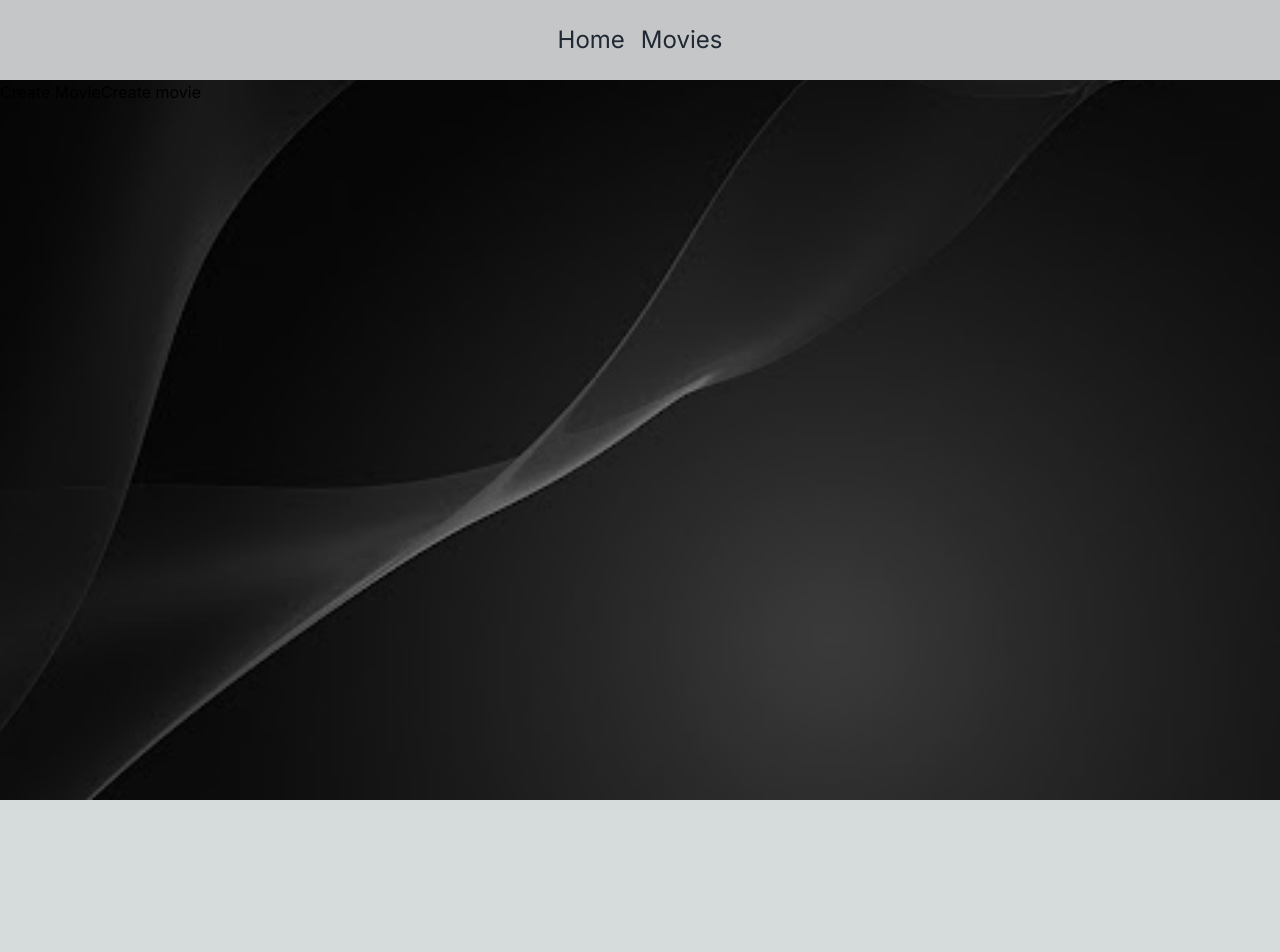
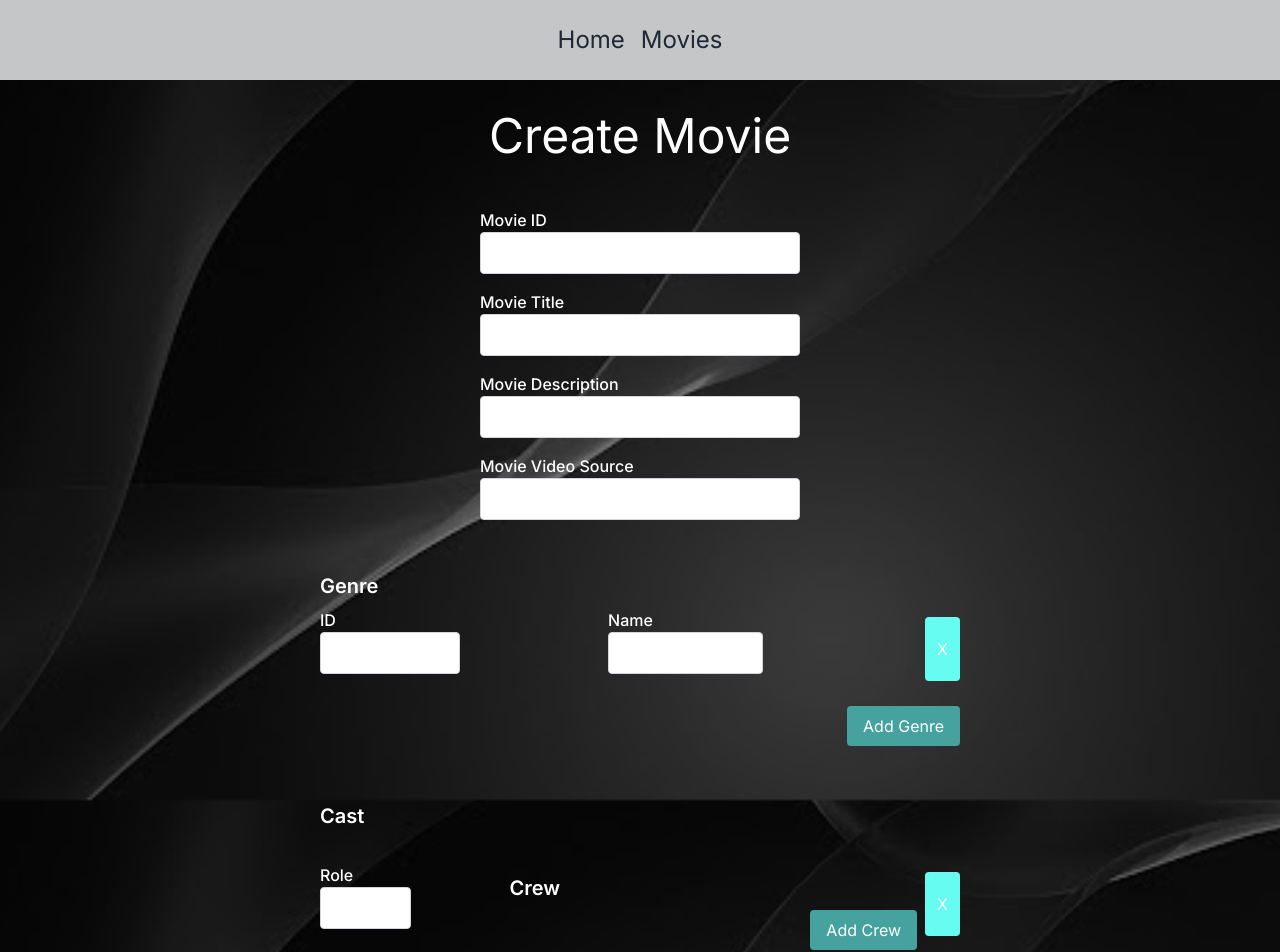
Before and after one commit to OctaFloare/flitnext-2024, a Next.js app: page /create-movie in a window 1280 px wide. Shown: the top 952 px of the page. Before the commit the page ends 800 px from the top, so only its background shows below. Built offline with nearby package versions, Linux system fonts and the light colour scheme.

Commit message:
Movie creation form + validation

```diff
--- a/package.json
+++ b/package.json
@@ -13,9 +13,11 @@
     "@tanstack/react-query-devtools": "^5.0.0-alpha.91",
     "axios": "^1.7.2",
     "cors": "^2.8.5",
+    "formik": "^2.4.6",
     "next": "14.2.4",
     "react": "^18",
-    "react-dom": "^18"
+    "react-dom": "^18",
+    "yup": "^1.4.0"
   },
   "devDependencies": {
     "eslint": "^8",
--- /dev/null
+++ b/src/app/containers/create-movie/createMovieForm.jsx
@@ -0,0 +1,39 @@
+import { Formik, Form } from "formik"
+import {FormField} from "./formField"
+import {DynamicFormField} from "./dynamicFormField"
+import * as yup from "yup"
+
+const initialValues = {
+    id: '',
+    title: '',
+    description: '',
+    genres: [{ id: '', name: '' }],
+    video_source: '',
+    cast: [{ role: '', crew: [{ id: '', name: '' }] }],
+  };
+
+  const validationSchema = yup.object().shape({
+    id: yup.number().required(),
+    title: yup.string().required(),
+    description: yup.string().required(),
+    video_source: yup.string().url().required()
+})
+export const CreateMovieForm = ({mutate}) => (
+    <Formik initialValues={initialValues} validationSchema={validationSchema}>
+        {({ values, errors }) => (
+      <Form className="w-1/2 flex flex-col items-center mt-8">
+        <FormField label="Movie ID" name="id" type="text" error={errors.id}/>
+        <FormField label="Movie Title" name="title" type="text" error={errors.title}/>
+        <FormField label="Movie Description" name="description" type="text" error={errors.description}/>
+        <FormField label="Movie Video Source" name="video_source" type="text" error={errors.video_source}/>
+        <DynamicFormField name="genres" label="Genre" fields={[['ID', 'id'], ['Name', 'name']]} values={values}/>
+        <DynamicFormField name="cast" label="Cast" fields={[['Role', 'role']]}
+          values={values}
+          nestedFields={[{ name: 'crew', label: 'Crew', fields: [['ID', 'id'], ['Name', 'name']] }]}/>
+        <button className="w-1/2 px-4 py-2 bg-[#0B0C10] text-white rounded" type="submit" onClick={() => mutate(values)}>
+                Create movie
+        </button>
+        </Form>
+              )}
+        </Formik>
+)
--- /dev/null
+++ b/src/app/containers/create-movie/dynamicFormField.jsx
@@ -0,0 +1,51 @@
+  import { FieldArray } from 'formik';
+  import {FormField} from './formField';
+
+  export const DynamicFormField = ({ name, label, fields, values, nestedFields, nestedIndex}) => (
+  <>
+   <FieldArray name={name}>
+      {({ remove, push }) => (
+        <div className="w-full mt-4 py-5">
+          <h3 className="text-xl text-white font-semibold mb-2">{label}</h3>
+          {(values[name]||[]).map((_item, index) => (
+            <div key={`${index}.${nestedIndex}`} className="w-full mb-4 text-black flex items-center space-x-2">
+              {fields.map(([fieldLabel, fieldName]) => (
+                <div key={`${name}.${index}.${fieldName}.${nestedIndex}`} className="flex-grow">
+                  <FormField
+                      key={`${name}.${index}.${fieldName}.${nestedIndex}`}
+                      label={fieldLabel}
+                      name={`${name}.${index}.${fieldName}.${nestedIndex}`}
+                      type="text"
+                  />
+                </div>
+              ))}
+
+              {nestedFields && nestedFields.map((nestedField,nestedIndex) => (
+                <div key={`${name}.${index}.${nestedIndex}.${nestedField.name}`} className="w-full">
+                  <DynamicFormField
+                    key={`${name}.${index}.${nestedIndex}`}
+                    nestedIndex={`${index}.${nestedIndex}`}
+                    name={nestedField.name}
+                    label={nestedField.label}
+                    fields={nestedField.fields}
+                    values={values}
+                  />
+                </div>
+                        ))}
+                <button type="button" className="px-3 py-5 bg-[#66FCF1] text-white rounded" onClick={() => remove(index)}>X</button>
+                </div>
+          ))}
+          <div className="flex justify-end">
+              <button type="button" className="bg-[#45A29E] text-white rounded px-4 py-2" onClick={() => push(fields.reduce((acc, [fieldLabel, fieldName]) => ({ ...acc, [fieldName]: '' }), {}))}>
+                  Add {label}
+              </button>
+          </div>
+        </div>
+
+      )}
+    </FieldArray>
+
+  </>
+
+
+  );
--- /dev/null
+++ b/src/app/containers/create-movie/formField.jsx
@@ -0,0 +1,23 @@
+import { Field } from "formik"
+
+export const FormField = ({ label, placeholder, name, type, error }) => {
+    const nameParts = name.split('.');
+
+    let transformedName =  nameParts[1] != undefined?`${nameParts[0]}[${nameParts[1]}].${nameParts[2]}`:`${nameParts[0]}`;
+    if(nameParts[0] == "crew"){
+      transformedName = `cast[${nameParts[3]}].crew[${nameParts[1]}].${nameParts[2]}`;
+    }
+
+    return (
+        <div className="w-1/2 mb-4">
+            <label className="text-white font-medium mb-1">{label}</label>
+            <Field
+                placeholder={placeholder}
+                name={transformedName}
+                type={type}
+                className="field w-full p-2 border border-gray-300 rounded"
+            />
+            {error && <div className="field-error text-red-500 mt-1">{error}</div>}
+        </div>
+    );
+};
--- a/src/app/containers/create-movie/index.jsx
+++ b/src/app/containers/create-movie/index.jsx
@@ -2,9 +2,20 @@
 
 import { useMutation } from "@tanstack/react-query"
 import axios from "axios"
+import { CreateMovieForm } from "./createMovieForm"
 
-const createMovie = async () => {
-    const response = await axios.post('/api/movies', {id: 7, name: "Dune" })
+
+const createMovie = async (values) => {
+    console.log(values)
+    const movie = {
+        id: parseInt(values.id),
+        title: values.title,
+        description: values.description,
+        genres: values.genres,
+        video_source: values.video_source,
+        cast: [values.cast],
+      };
+    const response = await axios.post('/api/movies', movie)
 
     return response.data
 }
@@ -16,12 +27,18 @@ export const CreateMovie = () => {
     })
 
     return <>
+        <div className="flex items-center justify-center">
+        <CreateMovieForm mutate={mutate} />
+        </div>
+
         {isError && <div className="text-red-600">{error.message}</div>}
-        <button onClick={() => mutate()}>Create movie</button>
-        {isSuccess && <div>
-            Newly created movie
-            <p>This is id: {data.id}</p>
-            <p>This is movie name: {data.name}</p>
+
+        {isSuccess && <div className="py-10 text-white flex flex-col items-center bg-[#45A29E] opacity-90">
+            <h2 className="font-bold text-3xl py-5">Newly created movie!</h2>
+            <p>This is the movie id: {data.id}</p>
+            <p>This is the movie name: {data.title}</p>
+            <p>This is the movie description: {data.description}</p>
+            <p>This is the movie video_source: {data.video_source}</p>
             </div>}
     </>
 
--- a/src/app/create-movie/page.jsx
+++ b/src/app/create-movie/page.jsx
@@ -1,10 +1,14 @@
-import { CreateMovie } from "../containers/create-movie"
+import { CreateMovie } from "../containers/create-movie";
 
 const CreateMoviePage = () => {
-    return <div>
-        Create Movie
-        <CreateMovie />
+    return (
+        <div>
+            <div className="flex flex-col items-center w-full">
+                <h1 className="text-white text-center mt-8 mb-4 text-5xl">Create Movie</h1>
+            </div>
+            <CreateMovie />
         </div>
+    );
 }
 
-export default CreateMoviePage
+export default CreateMoviePage;
--- a/src/app/layout.js
+++ b/src/app/layout.js
@@ -14,7 +14,7 @@ export default function RootLayout({ children }) {
   return (
     <html lang="en" className="h-full">
       <body
-        className={`${inter.className} bg-[url('../assets/background.jpg')] h-full bg-center bg-cover bg-no-repeat`}
+        className={`${inter.className} bg-[url('../assets/background.jpg')] h-full bg-center bg-cover bg-repeat-y`}
       >
         <Providers>
           <Header />
--- a/src/pages/api/movies.js
+++ b/src/pages/api/movies.js
@@ -16,7 +16,7 @@ const handler = (req, res) => {
       const data = JSON.parse(fs.readFileSync(dataFilePath, "utf8"));
 
       const alreadyExists = data.some(
-        (movie) => movie.id === newData.id || movie.name === newData.name,
+        (movie) => movie.id === newData.id || movie.title === newData.title,
       );
 
       if (alreadyExists) {
```
Also changed, not shown: src/pages/api/movies.json (+52 -6 lines), 1 other file (tests, documents, lock files or other folders).
